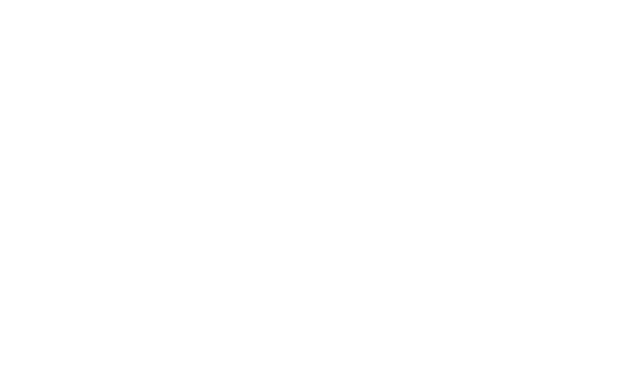
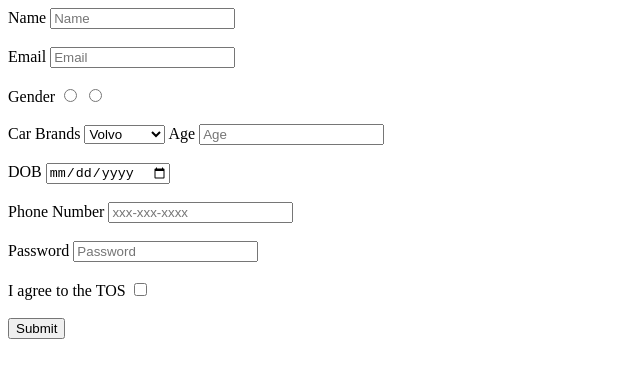
Before and after one commit to acciojob/signup-form-car-kankangithub97, a website: page main.html in a window 1280 px wide. Shown: the whole page, without its empty margins (0-640 px from the left). Drawn offline with Linux system fonts and the light colour scheme.

Commit message:
created a submission

```diff
--- a/main.html
+++ b/main.html
@@ -6,8 +6,40 @@
 	<link rel="stylesheet" href="styles.css">
 </head>
 
+
+
+
+
 <body>
 	<!-- the entire body must be written by student -->
+	<form method="post">
+		<label for="name">Name</label>
+		<input type="text" name="name" id="name" minlength="3" maxlength="18" placeholder="Name" required><br><br>
+		<label for="email">Email</label>
+		<input type="email" name="email" id="email" placeholder="Email" required><br><br>
+		<label for="gender">Gender</label>
+		<input type="radio" name="gender" id="gender_m" required>
+		<input type="radio" name="gender" id="gender_f" required><br><br>
+		<label for="cars">Car Brands</label>
+		<select name="cars" id="cars" placeholder="--Please choose an option--" required><br><br>
+		  <option value="volvo">Volvo</option>
+		  <option value="mahindra">Mahindra</option>
+		  <option value="mercedes">Mercedes</option>
+		  <option value="audi">Audi</option>
+		</select>
+		<label for="age">Age</label>
+		<input type="number" id="age" placeholder="Age" required><br><br>
+		<label for="dob">DOB</label>
+		<input type="date" name="dob" id="dob" required><br><br>
+		<label for="tel">Phone Number</label>
+		<input type="tel" name="tel" id="tel" placeholder="xxx-xxx-xxxx"><br><br>
+		<label for="password">Password</label>
+		<input type="password" name="password" id="password" placeholder="Password" required><br><br>
+		<label for="tos">I agree to the TOS</label>
+		<input type="checkbox" name="tos" id="tos" required><br><br>
+		<button type="submit">Submit</button>
+	</form>
+
     <script type="text/javascript" src="./script.js">
 </script>
 
```
